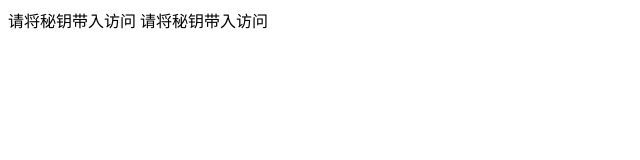
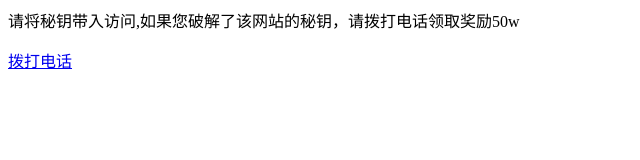
Before and after one commit to suyuanlin/yumingfang.github-io, a plain HTML site: page index.html in a window 1280 px wide. Shown: the whole page, without its empty margins (0-640 px from the left). Drawn offline with Linux system fonts and the light colour scheme.

Commit message:
Update index.html
1

```diff
--- a/index.html
+++ b/index.html
@@ -1,4 +1,5 @@
 <html>
-  <head>请将秘钥带入访问</head>
-  <body>请将秘钥带入访问</body>
+  <body>请将秘钥带入访问,如果您破解了该网站的秘钥，请拨打电话领取奖励50w
+  <p><a href="tel:18569511456">拨打电话</a></p>
+  </body>
 <html>
```
